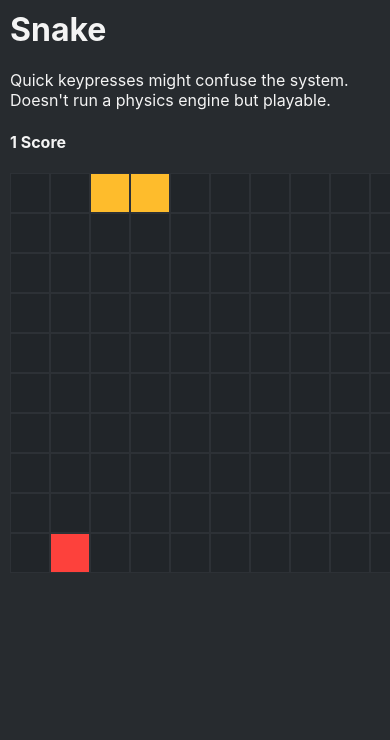
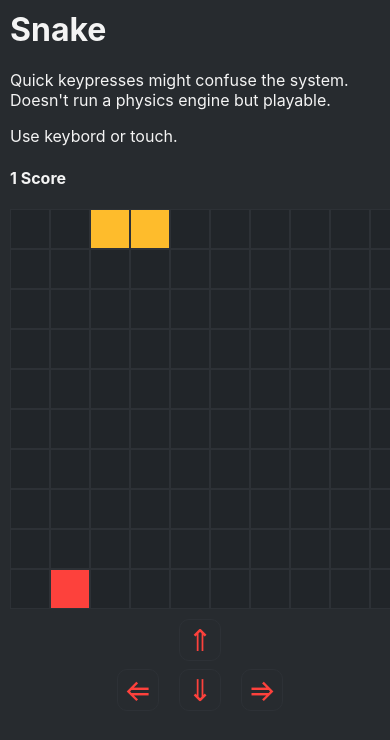
Before and after one commit to aniketbiprojit/Snake-Game, a Svelte app: page / in a window 390 px wide. Shown: the top 740 px of the page. Built offline with nearby package versions, Linux system fonts and the light colour scheme.

Commit message:
feat: mobile

```diff
--- a/public/global.css
+++ b/public/global.css
@@ -95,3 +95,10 @@ h1 {
 .food {
 	background-color: #fd413c;
 }
+
+.inner-btn {
+	border-radius: 10px;
+	border: 1px solid #2d3136;
+	color: #fd413c;
+	cursor: pointer;
+}
--- a/src/App.svelte
+++ b/src/App.svelte
@@ -1,5 +1,15 @@
 <script lang="ts">
-	export let handleKeyPress, score;
+	export let handleKeyPress, score, clickHandler;
+	let fired = false;
+	async function handleClick(val) {
+		if (fired === true) {
+			await new Promise((resolve) => {
+				setTimeout(resolve, 150);
+			});
+		}
+		fired = true;
+		clickHandler(val);
+	}
 	document.onkeydown = (e) => {
 		handleKeyPress(e);
 	};
@@ -13,6 +23,28 @@
 	p {
 		margin-top: 0;
 	}
+	.buttons {
+		display: flex;
+		flex-wrap: wrap;
+		width: calc(400px - 20px);
+		height: 40px;
+		justify-content: center;
+		margin-bottom: 10px;
+	}
+	.inner-btn {
+		margin: 10px;
+		height: 40px;
+		width: 40px;
+
+		font-size: 30px;
+		display: flex;
+		justify-content: center;
+		align-items: center;
+		text-align: center;
+	}
+	.inner-btn > p {
+		margin-bottom: 0;
+	}
 </style>
 
 <main>
@@ -21,7 +53,23 @@
 		Quick keypresses might confuse the system. Doesn't run a physics engine
 		but playable.
 	</p>
+	<p>Use keybord or touch.</p>
 	<h4><span id="score">{score}</span> Score</h4>
 	<div class="grid" id="grid" />
-	<!--{rows} Rows, {cols} Cols,-->
+	<div class="buttons">
+		<div on:click={() => handleClick('up')} class="inner-btn up">
+			<p>&uArr;</p>
+		</div>
+	</div>
+	<div class="buttons">
+		<div class="inner-btn left" on:click={() => handleClick('left')}>
+			<p>&lArr;</p>
+		</div>
+		<div class="inner-btn down" on:click={() => handleClick('down')}>
+			<p>&dArr;</p>
+		</div>
+		<div class="inner-btn right" on:click={() => handleClick('right')}>
+			<p>&rArr;</p>
+		</div>
+	</div>
 </main>
--- a/src/main.ts
+++ b/src/main.ts
@@ -17,6 +17,7 @@ const app = new App({
 		cols,
 		handleKeyPress,
 		score,
+		clickHandler,
 	},
 })
 
@@ -154,6 +155,25 @@ function placeFood() {
 	count = 0
 }
 
+async function clickHandler(val: 'up' | 'down' | 'left' | 'right') {
+	switch (val) {
+		case 'down':
+			if (snake.towards.x !== -1 || snake.tail.length === 0) snake.towards = { x: 1, y: 0 }
+			break
+		case 'up':
+			if (snake.towards.x !== 1 || snake.tail.length === 0) snake.towards = { x: -1, y: 0 }
+			break
+		case 'left':
+			if (snake.towards.y !== 1 || snake.tail.length === 0) snake.towards = { x: 0, y: -1 }
+			break
+		case 'right':
+			if (snake.towards.y !== -1 || snake.tail.length === 0) snake.towards = { x: 0, y: 1 }
+			break
+		default:
+			break
+	}
+}
+
 async function handleKeyPress(e: KeyboardEvent) {
 	if (e.ctrlKey === false) {
 		e.preventDefault()
```
